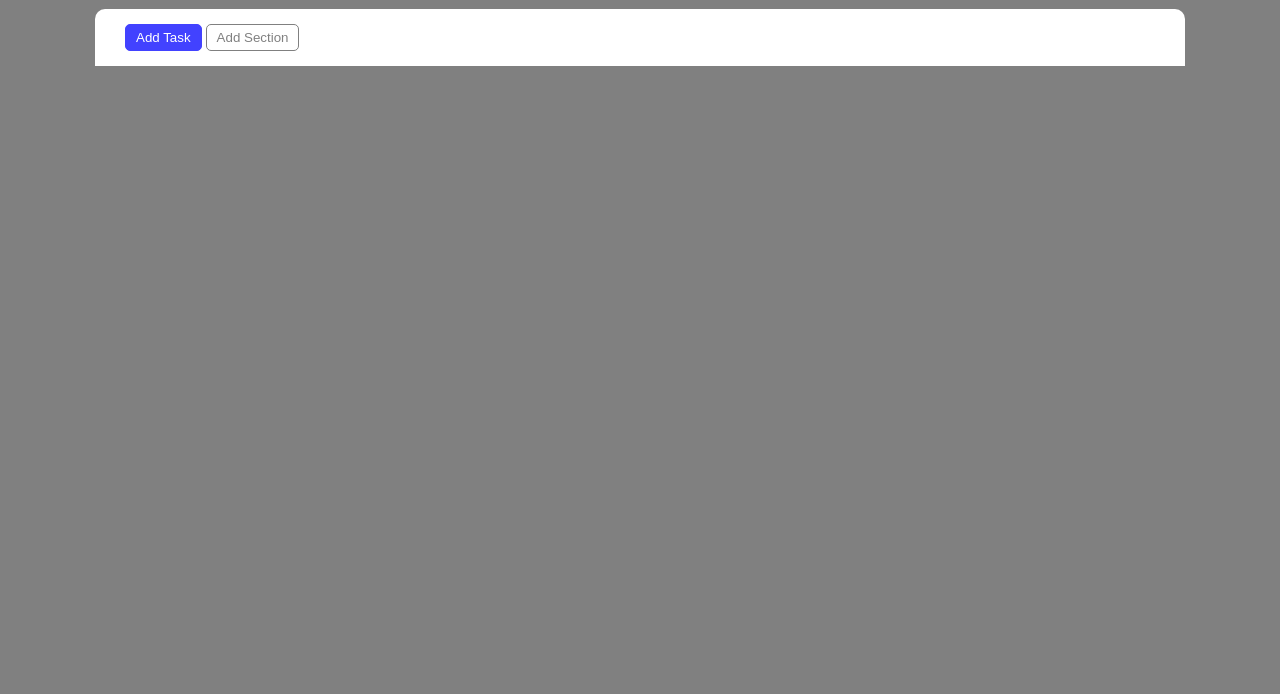
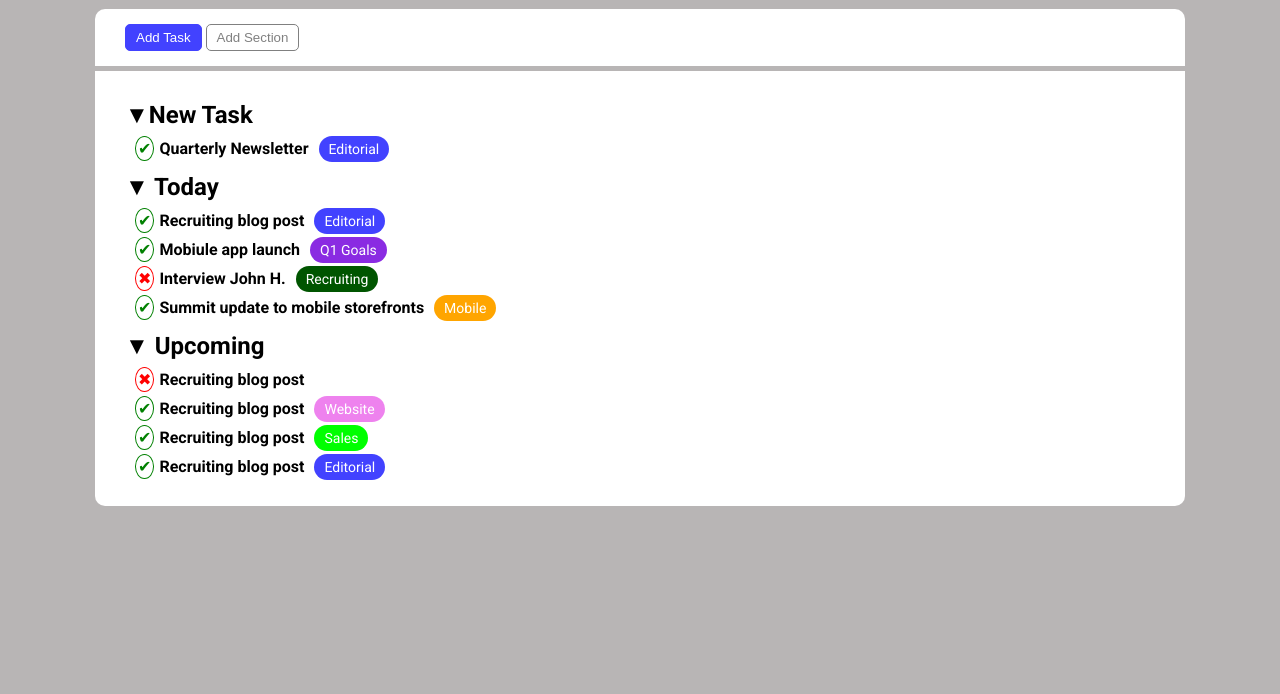
Before and after one commit to FrancescoPalazzo97/html-css-toboolist, a plain HTML site: page index.html in a window 1280 px wide. Shown: the part 106-800 px from the top of the page. Drawn offline with Linux system fonts and the light colour scheme; a web font is replaced by a local one.

Commit message:
[DONE] Added list section with label

```diff
--- a/css/style.css
+++ b/css/style.css
@@ -8,7 +8,8 @@
 }
 
 body {
-    background-color: gray;
+    background-color: rgb(184, 181, 181);
+    font-family: "Roboto";
 }
 
 /* HEADER */
@@ -40,9 +41,11 @@ img {
 
 /* MAIN */
 
+/* BTN SECTION */
+
 .btn-section {
     width: 1090px;
-    margin: 15px auto;
+    margin: 15px auto 5px;
     padding: 15px 30px;
     background-color: white;
     border-radius: 10px 10px 0 0;
@@ -70,3 +73,88 @@ img {
 .text-gray {
     color: gray;
 }
+
+/* LIST SECTION */
+
+.list-section {
+    width: 1090px;
+    margin: 0 auto 15px;
+    padding: 15px 30px;
+    background-color: white;
+    border-radius: 0 0 10px 10px;
+}
+
+ul {
+    list-style-type: none;
+}
+
+.primary-list>li {
+    margin: 15px 0;
+}
+
+.secondary-list>li {
+    margin: 10px;
+}
+
+/* CHECK, CROSS ED ETICHETTE */
+
+.cross::before {
+    border: 1px solid red;
+    border-radius: 50%;
+    content: "\2716";
+    color: red;
+    padding: 2px;
+    margin-right: 5px;
+}
+
+.check::before {
+    border: 1px solid green;
+    border-radius: 50%;
+    content: "\2714";
+    color: green;
+    padding: 2px;
+    margin-right: 5px;
+}
+
+.label::after {
+    border-radius: 15px;
+    padding: 5px 10px;
+    font-size: 14px;
+    color: white;
+}
+
+.editorial::after {
+    background-color: rgb(66, 66, 255);
+    content: "Editorial";
+    margin-left: 10px;
+}
+
+.q1-goals::after {
+    background-color: blueviolet;
+    content: "Q1 Goals";
+    margin-left: 10px;
+}
+
+.recruiting::after {
+    background-color: rgb(0, 85, 0);
+    content: "Recruiting";
+    margin-left: 10px;
+}
+
+.mobile::after {
+    background-color: orange;
+    content: "Mobile";
+    margin-left: 10px;
+}
+
+.website::after {
+    background-color: violet;
+    content: "Website";
+    margin-left: 10px;
+}
+
+.sales::after {
+    background-color: lime;
+    content: "Sales";
+    margin-left: 10px;
+}
--- a/index.html
+++ b/index.html
@@ -5,6 +5,9 @@
     <meta name="viewport" content="width=device-width, initial-scale=1.0">
     <title>Toboolist </title>
     <link rel="stylesheet" href="./css/style.css">
+    <link rel="preconnect" href="https://fonts.googleapis.com">
+    <link rel="preconnect" href="https://fonts.gstatic.com" crossorigin>
+    <link href="https://fonts.googleapis.com/css2?family=Markazi+Text:wght@400..700&family=Roboto:ital,wght@0,100..900;1,100..900&display=swap" rel="stylesheet">
 </head>
 <body>
     <!-- HEADER -->
@@ -16,6 +19,7 @@
     </header>
     <!-- MAIN -->
     <main>
+        <!-- BUTTON SECTION -->
         <div class="btn-section">
             <button class="btn-primary text-white">
                 Add Task
@@ -24,12 +28,33 @@
                 Add Section
             </button>
         </div>
+        <!-- LIST SECTION -->
         <div class="list-section">
-            <ul>
-
+            <ul class="primary-list">
+                <li>
+                    <h2>&#9660;New Task</h2>
+                    <ul class="secondary-list">
+                        <li class="check label editorial"><strong>Quarterly Newsletter</strong></li>
+                    </ul>
+                </li>
+                <li class="task"><h2>&#9660; Today</h2>
+                <ul class="secondary-list">
+                    <li class="check label editorial margin-s"><strong>Recruiting blog post</strong></li>
+                    <li class="check label q1-goals"><strong>Mobiule app launch</strong></li>
+                    <li class="cross label recruiting"><strong>Interview John H.</strong></li>
+                    <li class="check label mobile"><strong>Summit update to mobile storefronts</strong></li>
+                </ul>
+                </li>
+                <li class="task"><h2>&#9660; Upcoming</h2>
+                <ul class="secondary-list">
+                    <li class="cross"><strong>Recruiting blog post</strong></li>
+                    <li class="check label website"><strong>Recruiting blog post</strong></li>
+                    <li class="check label sales"><strong>Recruiting blog post</strong></li>
+                    <li class="check label editorial"><strong>Recruiting blog post</strong></li>
+                </ul>
+                </li>
             </ul>
         </div>
     </main>
-    <footer></footer>
 </body>
 </html>
```
